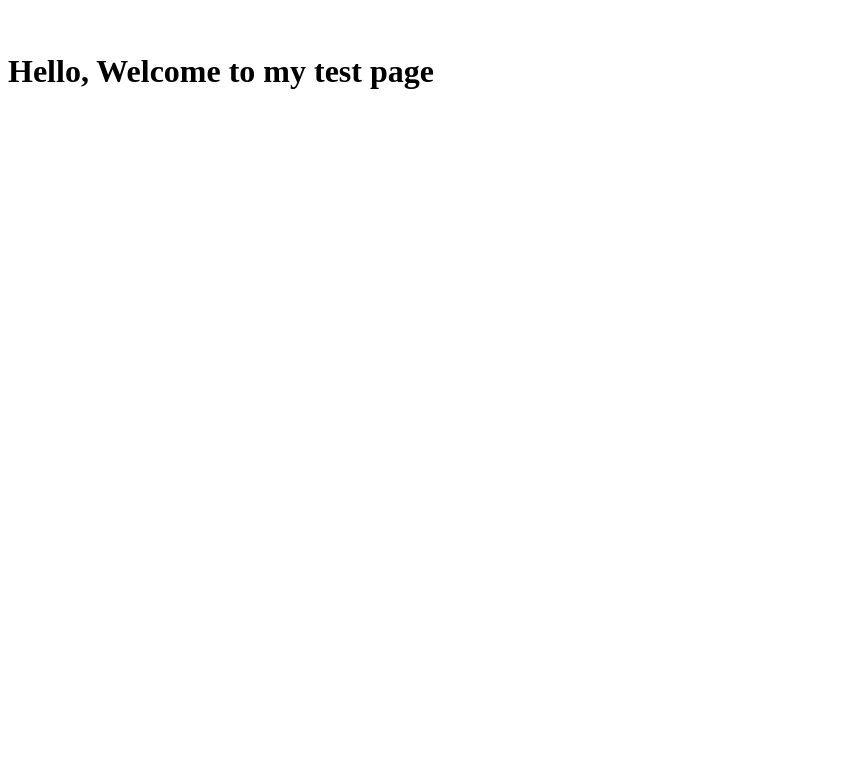
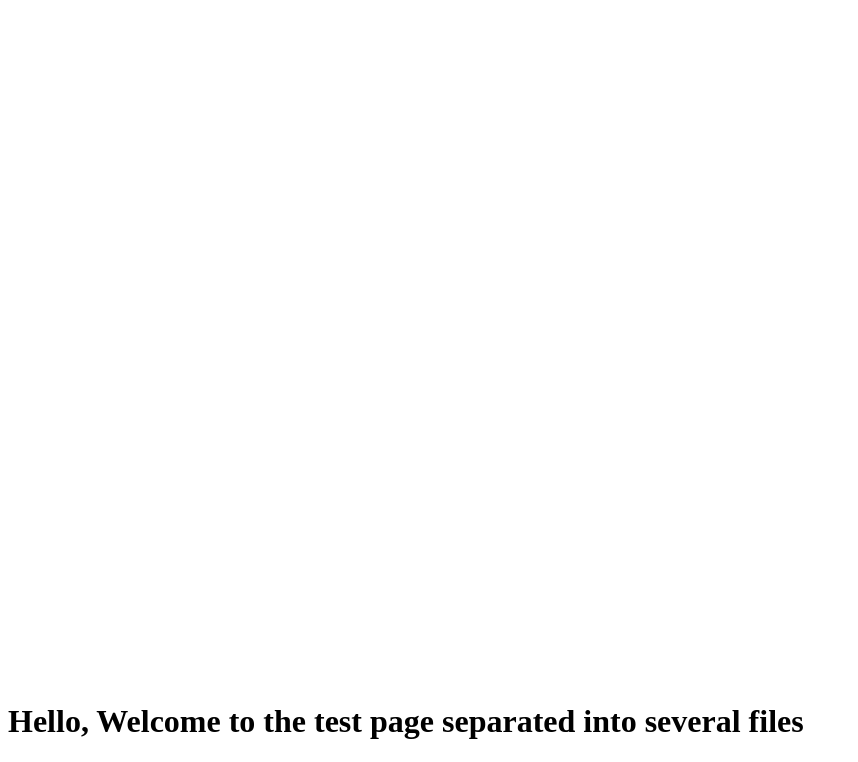
Before and after one commit to rkolosovs/phoenix-tool-client, a React app: page / in a window 1280 px wide. Shown: the part 130-892 px from the top of the page, without its empty margins (0-858 px from the left). Before the commit the page ends 800 px from the top, so only its background shows below. Built offline with nearby package versions, Linux system fonts and the light colour scheme; the HTML template or start-up script is replaced by a standard one.

Commit message:
Moved UI elements (including canvas) to other files for good modularity.

```diff
--- a/src/app.tsx
+++ b/src/app.tsx
@@ -1,12 +1,14 @@
-
 import * as React from "react";
 import * as ReactDOM from "react-dom";
+import LoginWindow from "./gui/windows/loginWindow";
+import Canvas from "./gui/canvas/canvas";
+
+let body: HTMLElement = document.getElementById("body");
+
 ReactDOM.render(
     <div id={'root'}>
-        <canvas id={'canvas'}></canvas>
-        <div id={'loginWindow'}>
-            <h1>Hello, Welcome to my test page</h1>
-        </div>
+        <Canvas/>
+        <LoginWindow/>
     </div>,
-  document.getElementById("body")
+  body
 );
--- /dev/null
+++ b/src/gui/canvas/canvas.tsx
@@ -0,0 +1,25 @@
+import * as React from "react";
+import * as ReactDOM from 'react-dom';
+
+export default class Canvas extends React.Component {
+    componentDidMount() {
+        this.updateCanvas();
+    }
+    componentDidUpdate() {
+        this.updateCanvas();
+    }
+    updateCanvas() {
+        const canvas = (ReactDOM.findDOMNode(this.refs.canvas) as HTMLCanvasElement);
+        canvas.width = window.innerWidth;
+        canvas.height = window.innerHeight;
+        const ctx = canvas.getContext('2d');
+        ctx.clearRect(0,0, canvas.width, canvas.height);
+
+        //drawing functions get called here
+    }
+    render() {
+        return (
+            <canvas ref={'canvas'} id={'canvas'}/>
+        );
+    }
+}
--- /dev/null
+++ b/src/gui/windows/loginWindow.tsx
@@ -0,0 +1,11 @@
+import * as React from "react";
+
+export default class LoginWindow extends React.Component {
+    render() {
+        return (
+            <div id={'loginWindow'}>
+                <h1>Hello, Welcome to the test page separated into several files</h1>
+            </div>
+        );
+    }
+}
```
Also changed, not shown: 2 other files (tests, documents, lock files or other folders).
